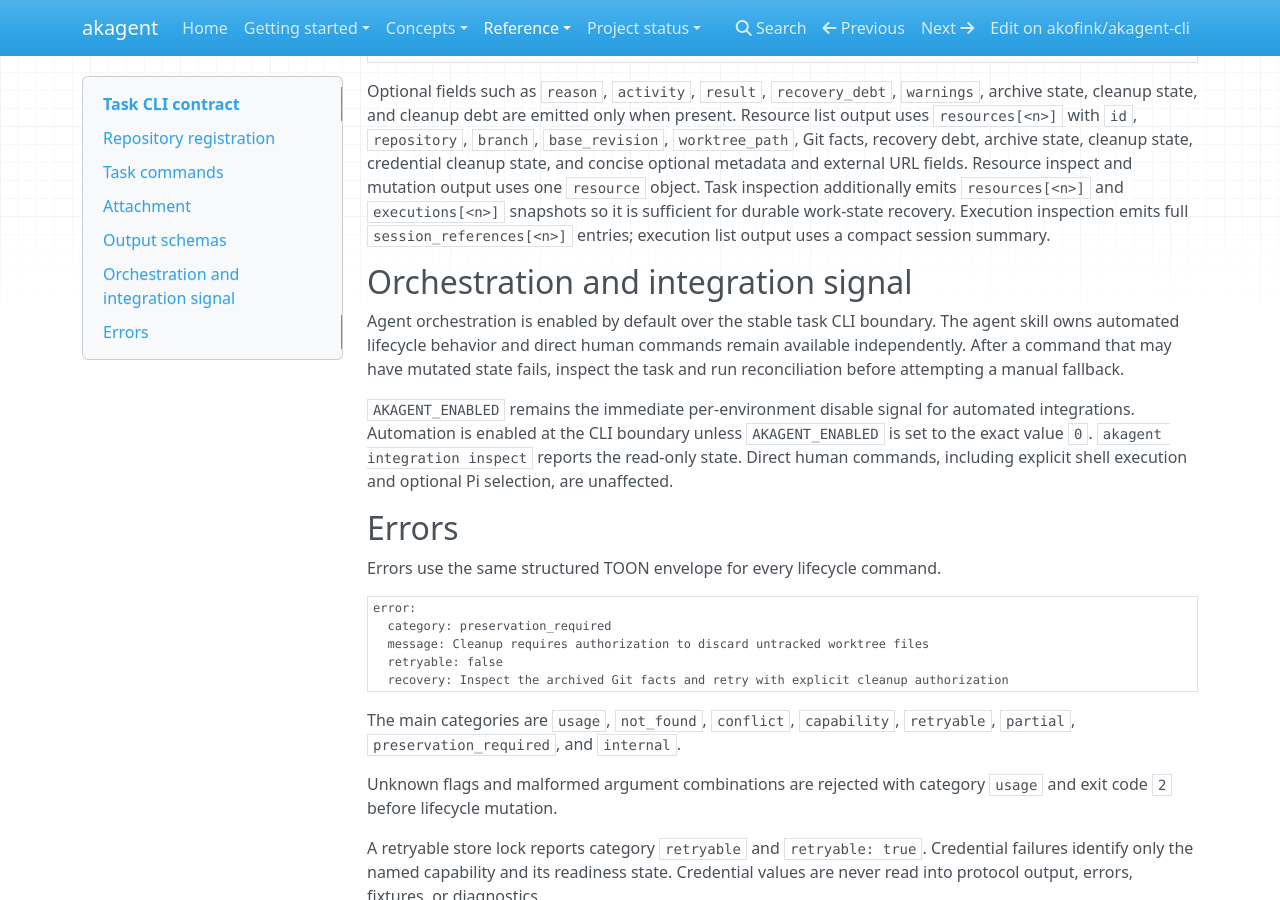
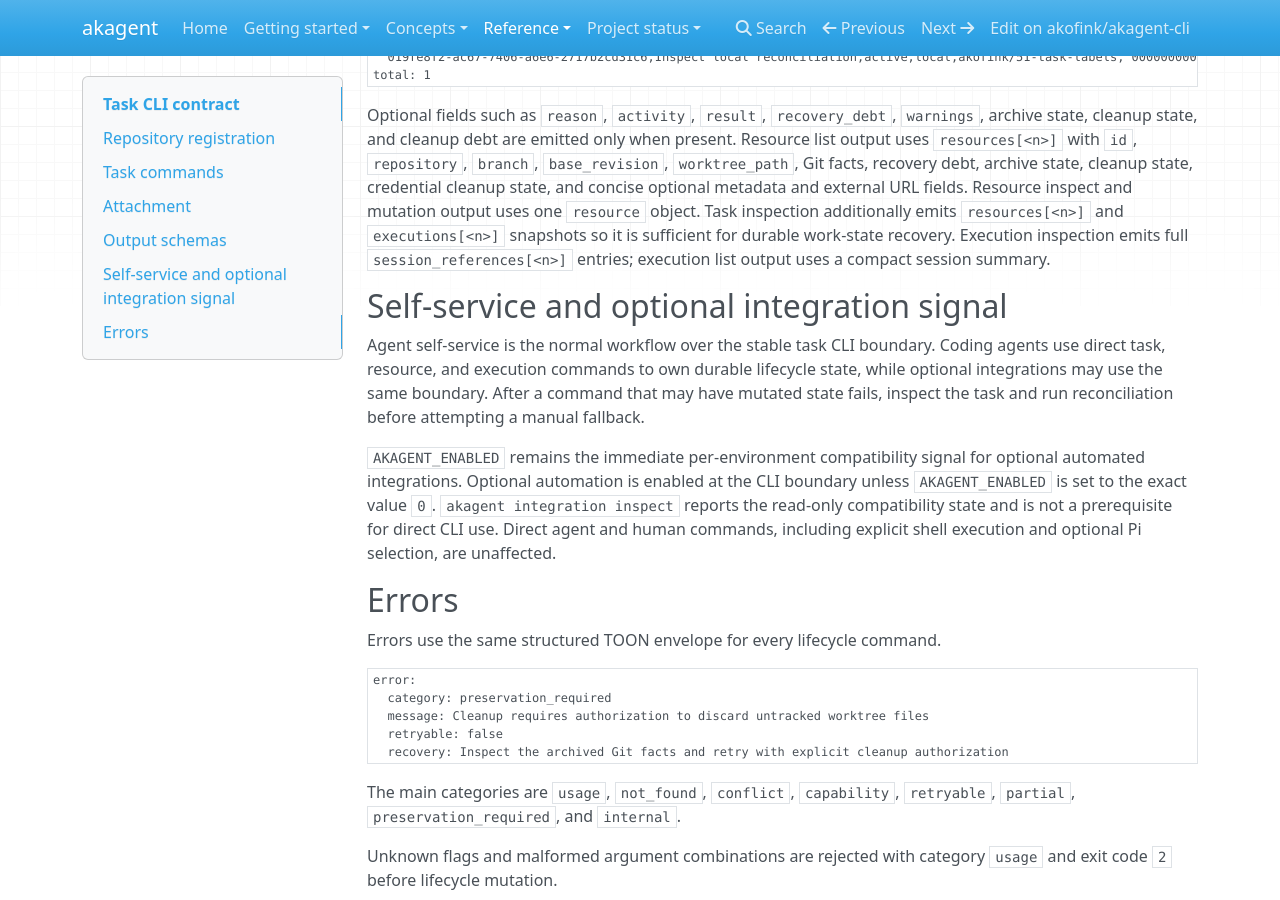
Before and after one commit to akofink/akagent-cli, an MkDocs documentation site: the page built from docs/task-cli.md, in a window 1280 px wide and 900 px high, scrolled down 5339 px. Built offline with MkDocs 1.6.1, drawn with Linux system fonts in a browser that asks for light colours; nearby versions of some CDN libraries; some of the changed text lies outside the part shown.

Commit message:
docs: align integration language with self-service (#105)
Metadata

Fixes #105

Problem

Residual documentation and CLI help described automated orchestration and the integration signal as the primary workflow.

Solution

Make direct agent self-service the normal path, describe the signal as optional integration compatibility behavior, and preserve optional provider integrations.

```diff
--- a/docs/task-cli.md
+++ b/docs/task-cli.md
@@ -1,7 +1,8 @@
 # Task CLI contract
 
-The task command is the stable command boundary for local task lifecycle operations.
-Automated local workflow integrations use the separate `integration launch` command and still persist generic executions through this boundary.
+The task command is the stable command boundary for self-service local task lifecycle operations.
+Coding agents normally use task, resource, and execution commands directly to maintain their own durable work state.
+Optional automated local workflow integrations can use the separate `integration launch` command and still persist generic executions through this boundary.
 
 All protocol data and errors are written to stdout as TOON.
 Diagnostics are not mixed into protocol output.
@@ -248,16 +249,16 @@ Resource inspect and mutation output uses one `resource` object.
 Task inspection additionally emits `resources[<n>]` and `executions[<n>]` snapshots so it is sufficient for durable work-state recovery.
 Execution inspection emits full `session_references[<n>]` entries; execution list output uses a compact session summary.
 
-## Orchestration and integration signal
+## Self-service and optional integration signal
 
-Agent orchestration is enabled by default over the stable task CLI boundary.
-The agent skill owns automated lifecycle behavior and direct human commands remain available independently.
+Agent self-service is the normal workflow over the stable task CLI boundary.
+Coding agents use direct task, resource, and execution commands to own durable lifecycle state, while optional integrations may use the same boundary.
 After a command that may have mutated state fails, inspect the task and run reconciliation before attempting a manual fallback.
 
-`AKAGENT_ENABLED` remains the immediate per-environment disable signal for automated integrations.
-Automation is enabled at the CLI boundary unless `AKAGENT_ENABLED` is set to the exact value `0`.
-`akagent integration inspect` reports the read-only state.
-Direct human commands, including explicit shell execution and optional Pi selection, are unaffected.
+`AKAGENT_ENABLED` remains the immediate per-environment compatibility signal for optional automated integrations.
+Optional automation is enabled at the CLI boundary unless `AKAGENT_ENABLED` is set to the exact value `0`.
+`akagent integration inspect` reports the read-only compatibility state and is not a prerequisite for direct CLI use.
+Direct agent and human commands, including explicit shell execution and optional Pi selection, are unaffected.
 
 ## Errors
 
```
Also changed, not shown: docs/architecture.md (+6 -5 lines), docs/implementation-plan.md (+8 -7 lines), docs/integration-gate.md (+9 -8 lines), docs/protocol.md (+10 -9 lines), 4 other files.
